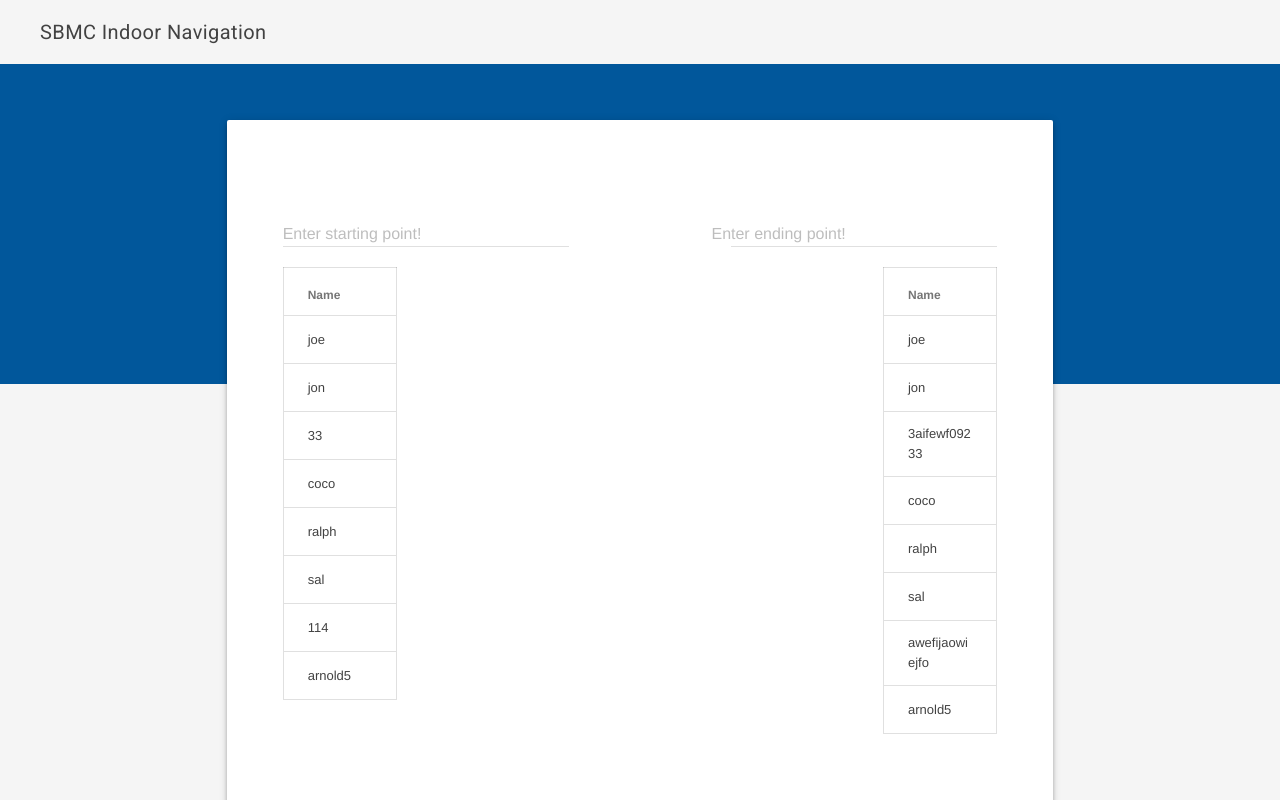
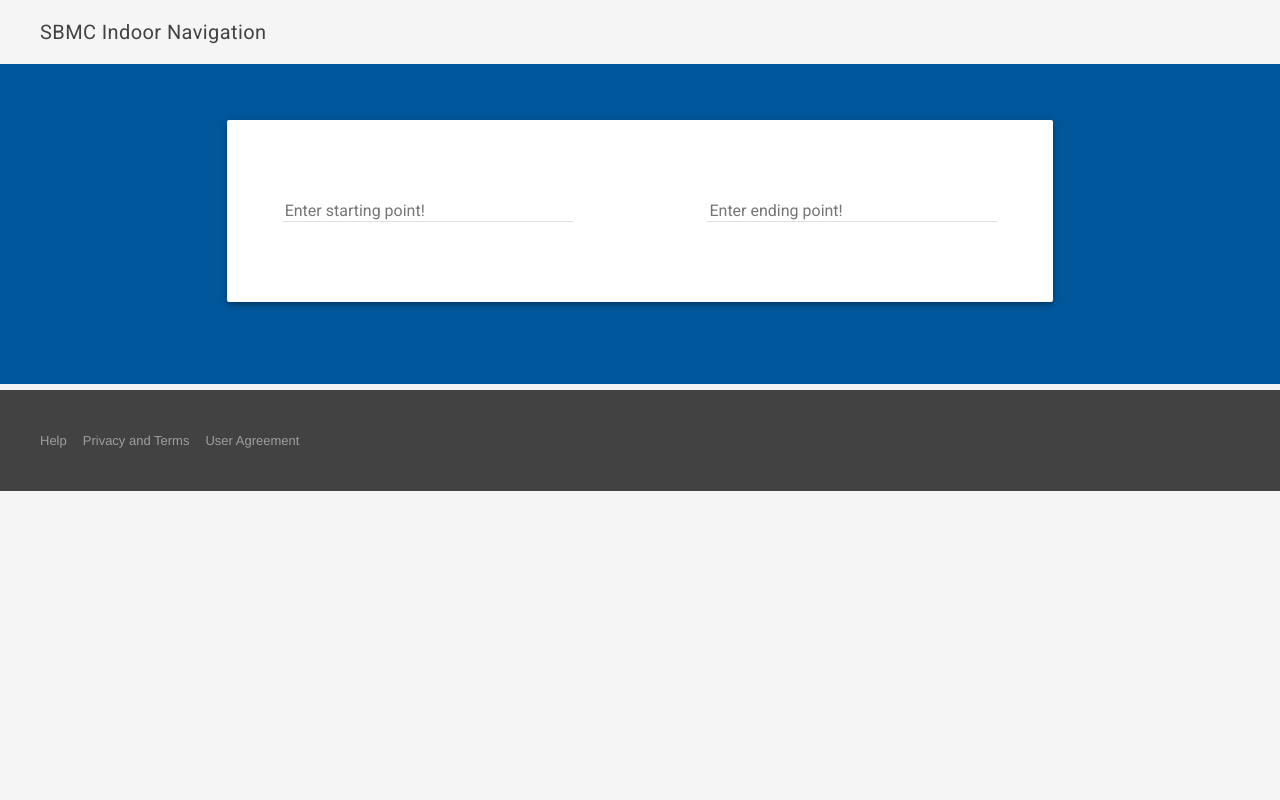
Before and after one commit to mattquan/ProjectSahara-WebHTML, a plain HTML site: page index.html in a window 1280 px wide. Drawn offline with nearby package versions, Linux system fonts and the light colour scheme.

Commit message:
Automatic datalist magical thiingy. Plus did some styling on the element to make it a bit more material

```diff
--- a/MQ-SBMC.js
+++ b/MQ-SBMC.js
@@ -3,67 +3,21 @@
  * To change this template file, choose Tools | Templates
  * and open the template in the editor.
  */
-function sendTextUp(whatTriggered,whichTable) {
-    var text = document.getElementById(whatTriggered.id).innerHTML;
-    document.getElementById(whichTable+"Input").value = text;
+
+var masterList = ["peter","joe","bob","small","yellow","room","friday","mark","really long word to test out the data wrapping"];
+
+onload = init;
+function init() {
+    fillStartingAndEndingInputs();
+}
+function fillStartingAndEndingInputs() {
+    var roomList = document.getElementById('roomList');
+    //create a new option element that fills the datalist (roomList)
+    for (var i =0; i <masterList.length;i++) {
+        var option = document.createElement('option');
+        option.value = masterList[i];
+        roomList.appendChild(option);
+    }
+    console.log(roomList);
 
 }
-
-function init() {
-    initStartTable();
-    initEndTable();
-}
-
-function initStartTable(){
-   var myArray    = new Array();
-    myArray[0] = "joe"
-    myArray[1] = "jon";
-    myArray[2] = "33";
-    myArray[3] = "coco";
-    myArray[4] = "ralph";
-    myArray[5] = "sal";
-    myArray[6] = "114";
-    myArray[7] = "arnold5";
-
-    var myTable= "<table id = 'startTable' class='mdl-data-table mdl-js-data-table' >";
-        myTable+="<thead>";
-        myTable+="<tr>";
-        myTable+="<th class='mdl-data-table__cell--non-numeric'>Name</th>";
-        myTable+="</tr> </thead> <tbody>";
-
-    for (var i=0; i<myArray.length; i++) {
-        myTable+="<tr><td id='"+i+"s'";
-        myTable+="class='mdl-data-table__cell--non-numeric'onMouseDown ='sendTextUp(this,\"start\")'>"+myArray[i];
-        myTable+="</td></tr>";
-  }
-   myTable+="</tbody></table>";
-   document.getElementById('startTable').innerHTML = myTable;
-}
-function initEndTable(){
-   var myArray    = new Array();
-    myArray[0] = "joe"
-    myArray[1] = "jon";
-    myArray[2] = "3aifewf09233";
-    myArray[3] = "coco";
-    myArray[4] = "ralph";
-    myArray[5] = "sal";
-    myArray[6] = "awefijaowiejfo";
-    myArray[7] = "arnold5";
-
-    var myTable= "<table id = 'endTable' class='mdl-data-table mdl-js-data-table' >";
-        myTable+="<thead>";
-        myTable+="<tr>";
-        myTable+="<th class='mdl-data-table__cell--non-numeric'>Name</th>";
-        myTable+="</tr> </thead> <tbody>";
-
-    for (var i=0; i<myArray.length; i++) {
-        myTable+="<tr><td id='"+i+"e'";
-        myTable+="class='mdl-data-table__cell--non-numeric'onMouseDown ='sendTextUp(this,\"end\")'>"+myArray[i];
-        myTable+="</td></tr>";
-  }
-   myTable+="</tbody></table>";
-
-
-   document.getElementById('endTable').innerHTML = myTable;
-}
-onload = init;
--- a/index.html
+++ b/index.html
@@ -58,30 +58,22 @@
           <div class="mdl-cell mdl-cell--2-col mdl-cell--hide-tablet mdl-cell--hide-phone"></div>
           <div class="demo-content mdl-color--white mdl-shadow--4dp content mdl-color-text--grey-800 mdl-cell mdl-cell--8-col">
             <!--main  body of content-->
+            <div id="myContent">
 
-            <div id ="textfield-wrapper">
-                 <div id = "startTextField" class="mdl-textfield mdl-js-textfield mdl-textfield--floating-label">
-                     <input id = "startInput" class="mdl-textfield__input"  type="text" >
-                     <label id="startLabel" class="mdl-textfield__label" for="startingPosTextField">Enter starting point!</label>
-                 </div>
 
-                 <div id = "endTextField" class="mdl-textfield mdl-js-textfield mdl-textfield--floating-label">
-                     <input id = "endInput" class="mdl-textfield__input"  type="text" >
-                     <label id="endLabel" class="mdl-textfield__label" for="ending">Enter ending point!</label>
-                 </div>
-             </div>
+                <input type="text" id = "StartingPosInput" list = "roomList" placeholder="Enter starting point!">
+                <input type="text" id = "EndingPosInput" list = "roomList" placeholder="Enter ending point!">
+                <datalist id ="roomList"></datalist>
 
 
 
-            <div id ="tableSelection-wrapper">
-
-                <div id ="startTable"> </div>
-                <div id ="endTable"></div>
 
 
-            </div>
 
 
+
+
+             </div>
           </div>
         </div>
         <footer class="demo-footer mdl-mini-footer">
--- a/styles.css
+++ b/styles.css
@@ -61,26 +61,26 @@
 .demo-footer .mdl-mini-footer--link-list a {
   font-size: 13px;
 }
-#startTextField {
+#StartingPosInput {
     float:left;
     width: 40%;
+    border: none;
+    border-bottom: 1px solid rgba(0, 0, 0, .12);
+    font-size: 16px;
+    font-family: "Roboto", "Arial", sans-serif;
+    margin: 0;
+    background: 0 0;
+    text-align: left;
 }
-#endTextField {
+#EndingPosInput {
     float:right;
     width: 40%;
-    padding-left:20px;
+    border: none;
+    border-bottom: 1px solid rgba(0, 0, 0, .12);
+    font-size: 16px;
+    font-family: "Roboto", "Arial", sans-serif;
+    margin: 0;
+    background: 0 0;
+    text-align: left;
+
 }
-#startTable {
-    float:left;
-    width:40%;
-}
-#endTable {
-    float:right;
-    width: 40%;
-}
-table {
-    table-layout: fixed;
-}
-table td{
-    word-wrap: break-word;
-}
```
